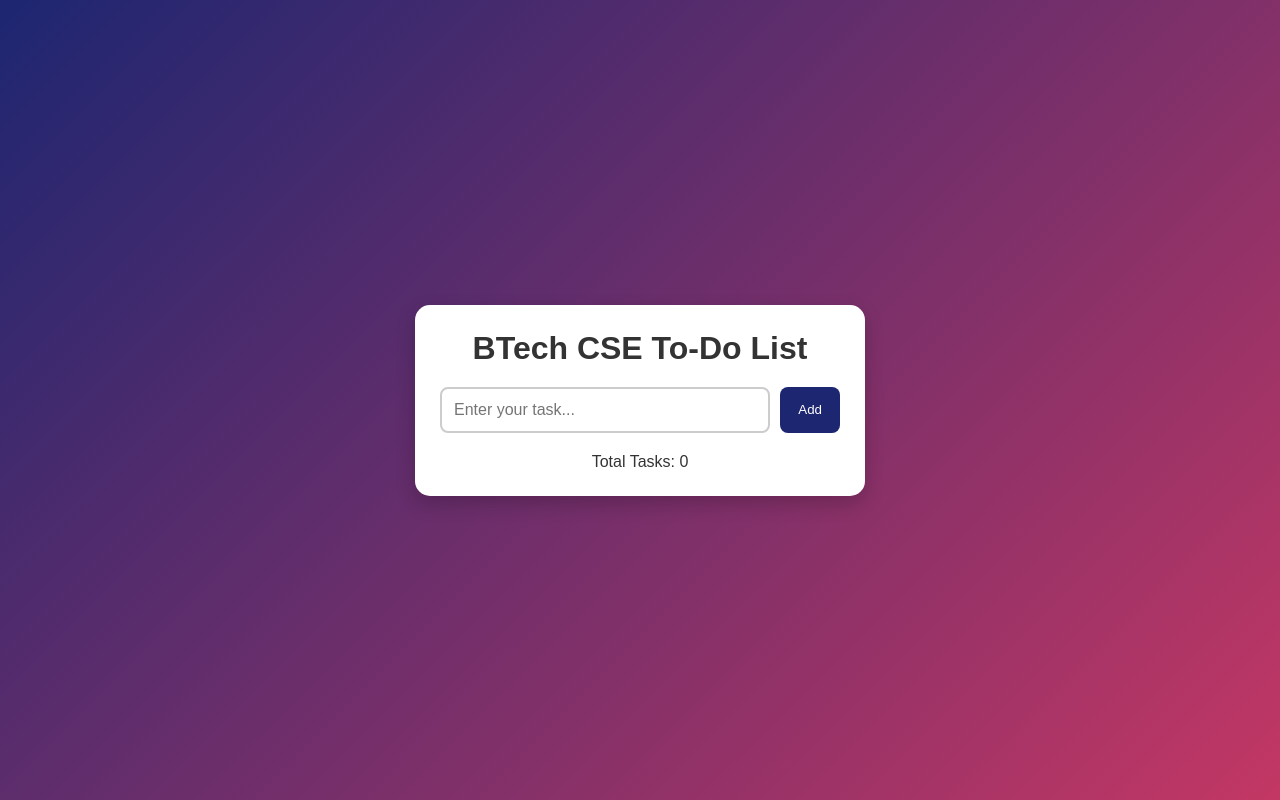
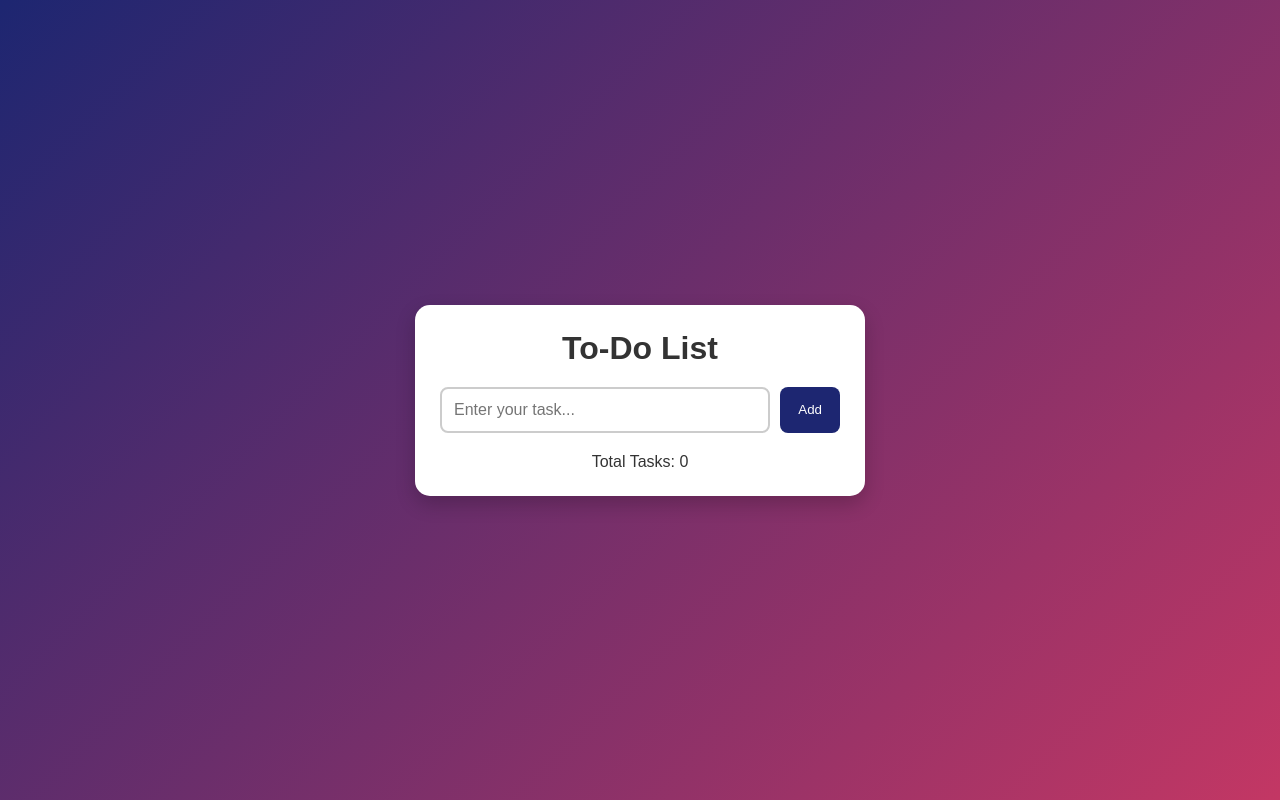
Before and after one commit to Ashishr0/ToDoList, a plain HTML site: page index.html in a window 1280 px wide. Drawn offline with Linux system fonts and the light colour scheme.

Commit message:
Update header title in index.html

```diff
--- a/index.html
+++ b/index.html
@@ -9,7 +9,7 @@
 <body>
 
   <div class="container">
-    <h1> BTech CSE To-Do List</h1>
+    <h1> To-Do List</h1>
 
     <div class="input-section">
       <input type="text" id="taskInput" placeholder="Enter your task...">
```
